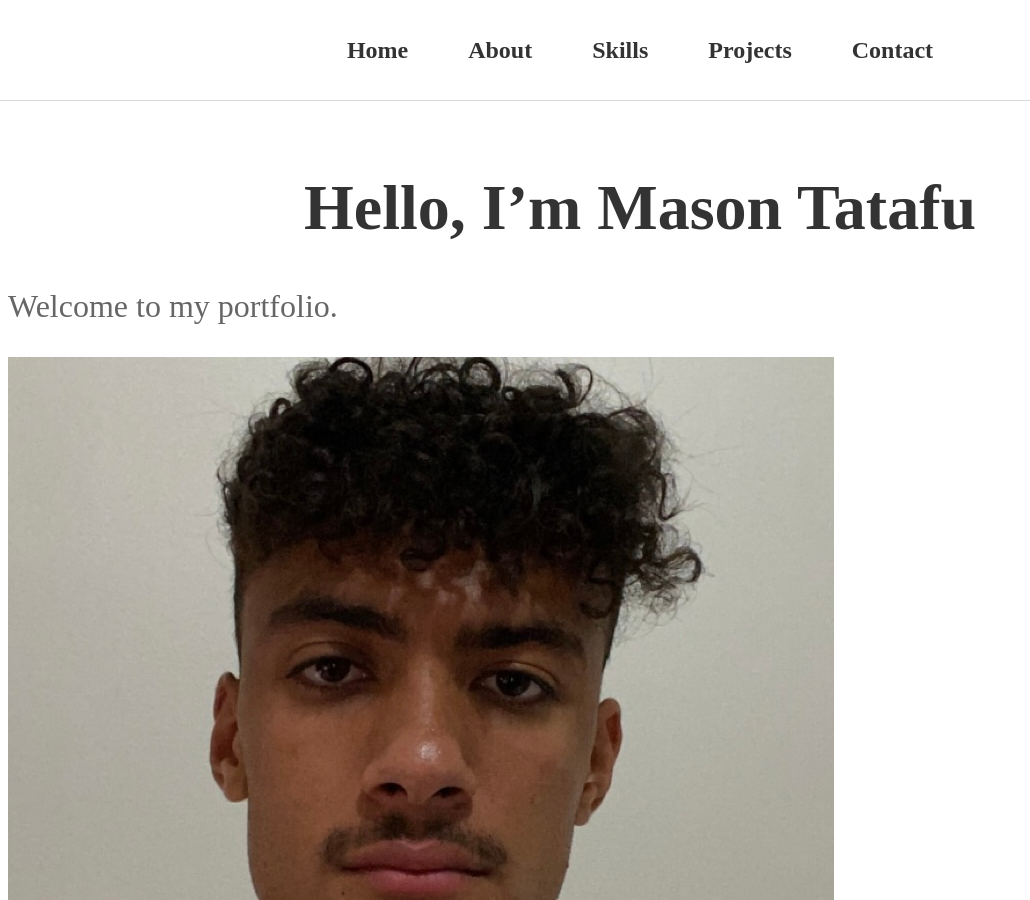
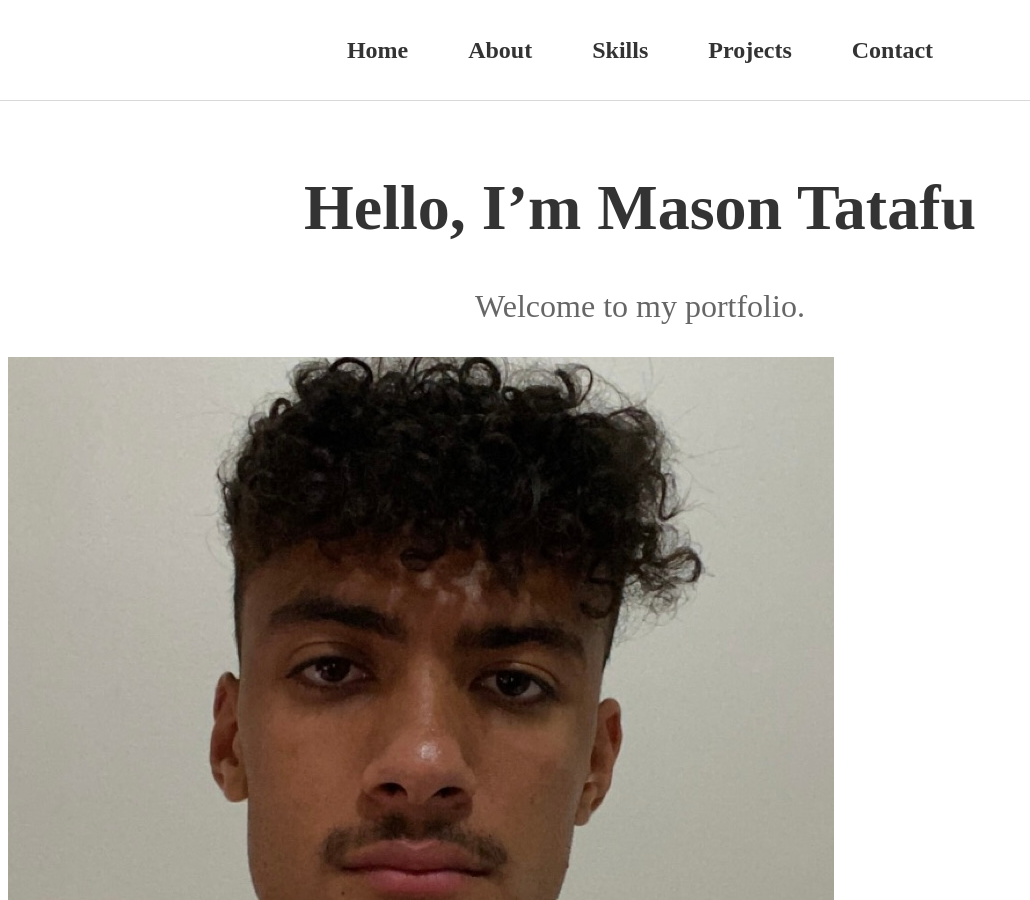
Before and after one commit to masontatafu/masontatafu.github.io, a Jekyll site: the page built from index.md, in a window 1280 px wide and 900 px high. Shown: the whole window, without its empty margins (0-1030 px from the left). Built offline with Jekyll 4.4.1, drawn with Linux system fonts in a browser that asks for light colours.

Commit message:
Update style.css

```diff
--- a/assets/css/style.css
+++ b/assets/css/style.css
@@ -83,6 +83,8 @@ main {
 .subheading {
     font-size: 2rem;
     color: #666;
+    text-align: center;
+    margin-top: 10px;
 }
 
 /* Image Section */
```
